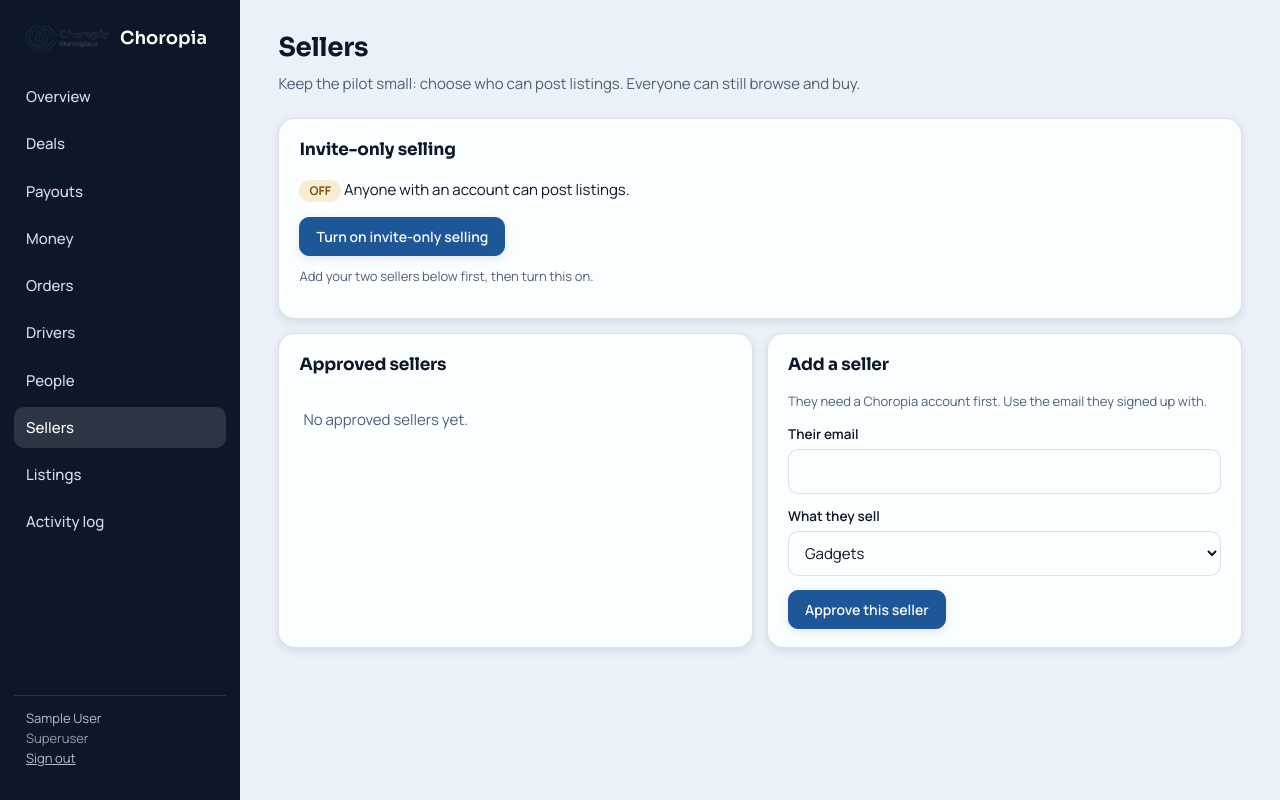
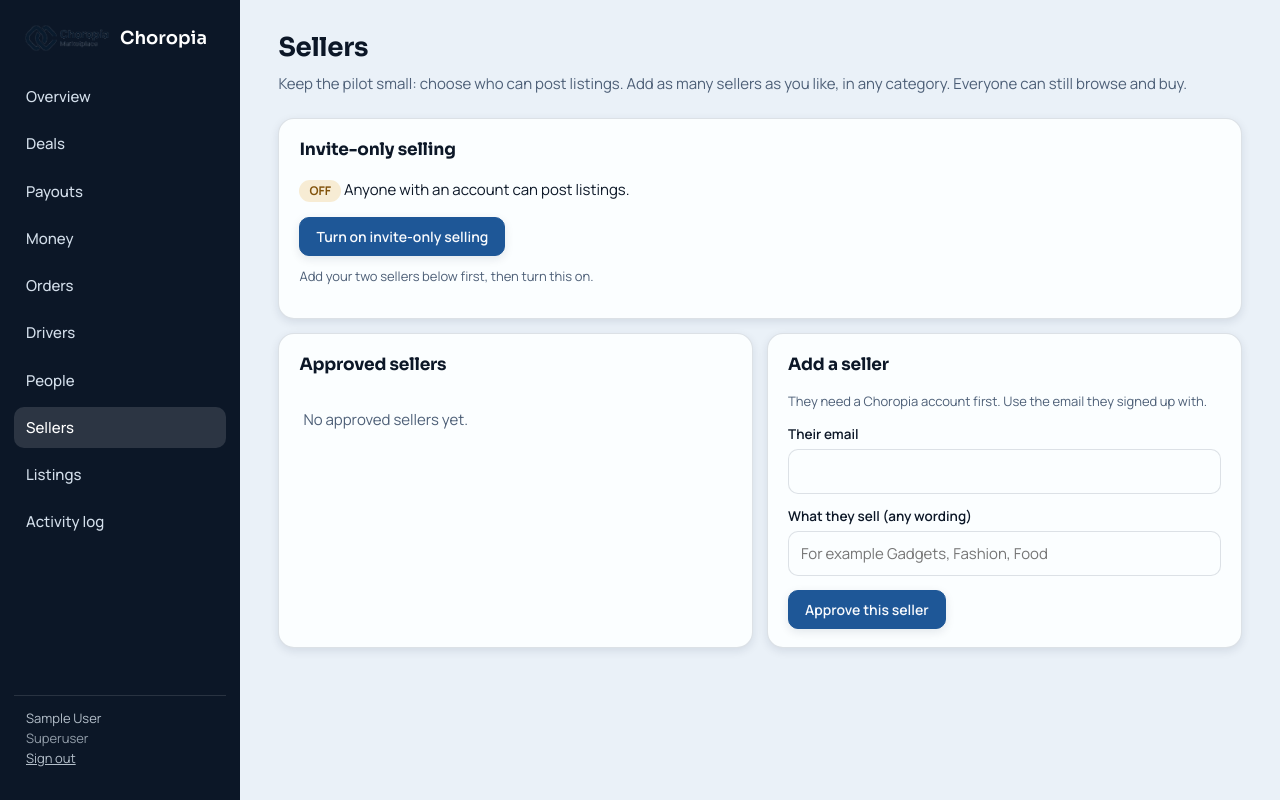
Before and after one commit to awaaladin/Choropia, a Django app: page /staff/sellers/ in a window 1280 px wide. Run offline with Django 5.2, Linux system fonts and the light colour scheme; the visitor is signed in with stand-in values (Sample User, id 1); data comes from the database, SQL or seed files in the repository; data that the repository does not hold is empty; parts of the project's set-up code (start-up, migrations or seed data) failed here and were passed over.

Commit message:
Sellers page: any number of sellers, free-text category
Co-Authored-By: Claude Sonnet 5.5 <noreply@anthropic.com>

```diff
--- a/staffpanel/templates/staff/sellers.html
+++ b/staffpanel/templates/staff/sellers.html
@@ -2,7 +2,7 @@
 {% load staff_extras %}
 {% block title %}Sellers{% endblock %}
 {% block content %}
-<div class="top"><div><h1>Sellers</h1><p class="sub">Keep the pilot small: choose who can post listings. Everyone can still browse and buy.</p></div></div>
+<div class="top"><div><h1>Sellers</h1><p class="sub">Keep the pilot small: choose who can post listings. Add as many sellers as you like, in any category. Everyone can still browse and buy.</p></div></div>
 
 <div class="card" style="margin-bottom:14px">
   <h2>Invite-only selling</h2>
@@ -36,8 +36,8 @@
     <form method="post" action="{% url 'staff:seller_add' %}">{% csrf_token %}
       <label for="email">Their email</label>
       <input id="email" name="email" type="email" required>
-      <label for="focus">What they sell</label>
-      <select id="focus" name="focus"><option value="Gadgets">Gadgets</option><option value="Fashion">Fashion</option><option value="">Other</option></select>
+      <label for="focus">What they sell (any wording)</label>
+      <input id="focus" name="focus" type="text" maxlength="40" list="focus-list" placeholder="For example Gadgets, Fashion, Food"><datalist id="focus-list"><option value="Gadgets"><option value="Fashion"><option value="Phones"><option value="Home"><option value="Services"></datalist>
       <button class="btn" style="margin-top:14px" type="submit">Approve this seller</button>
     </form>
     {% else %}<p class="small">Only a superuser can add sellers.</p>{% endif %}
```
